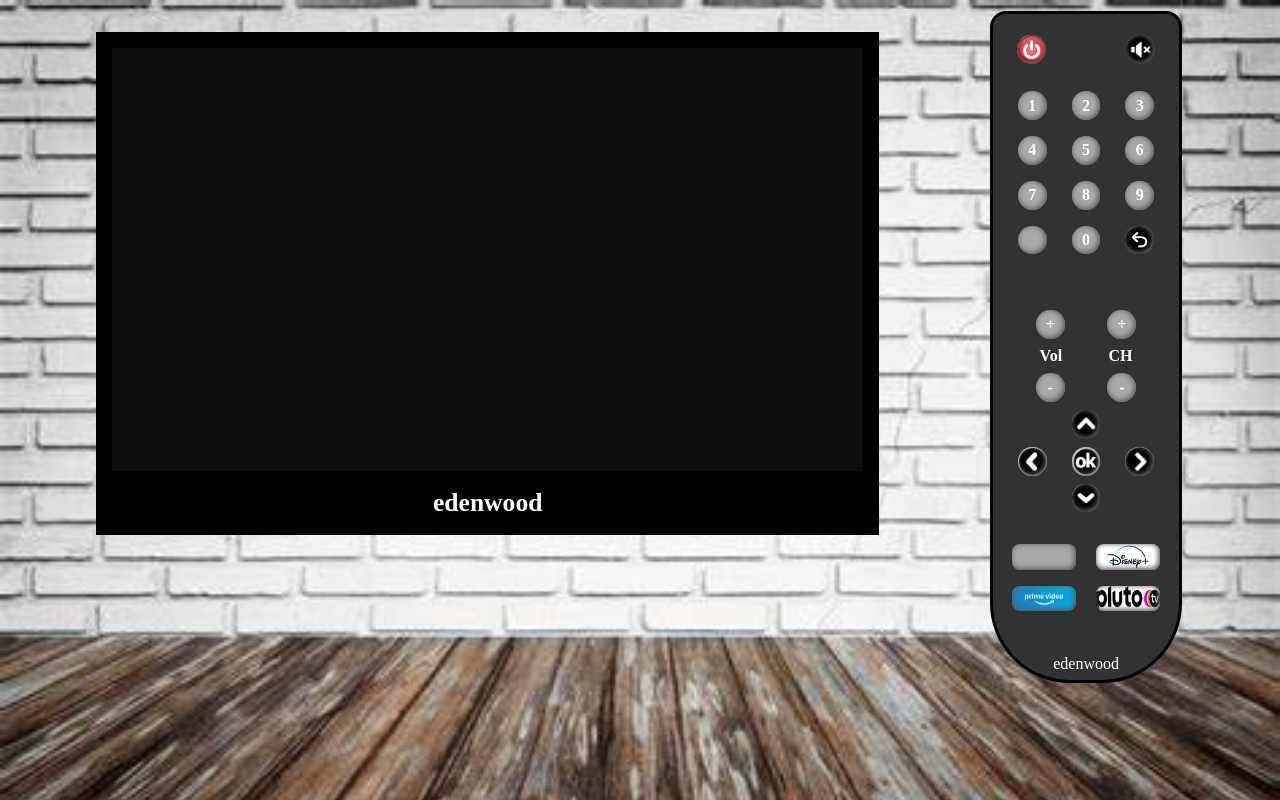
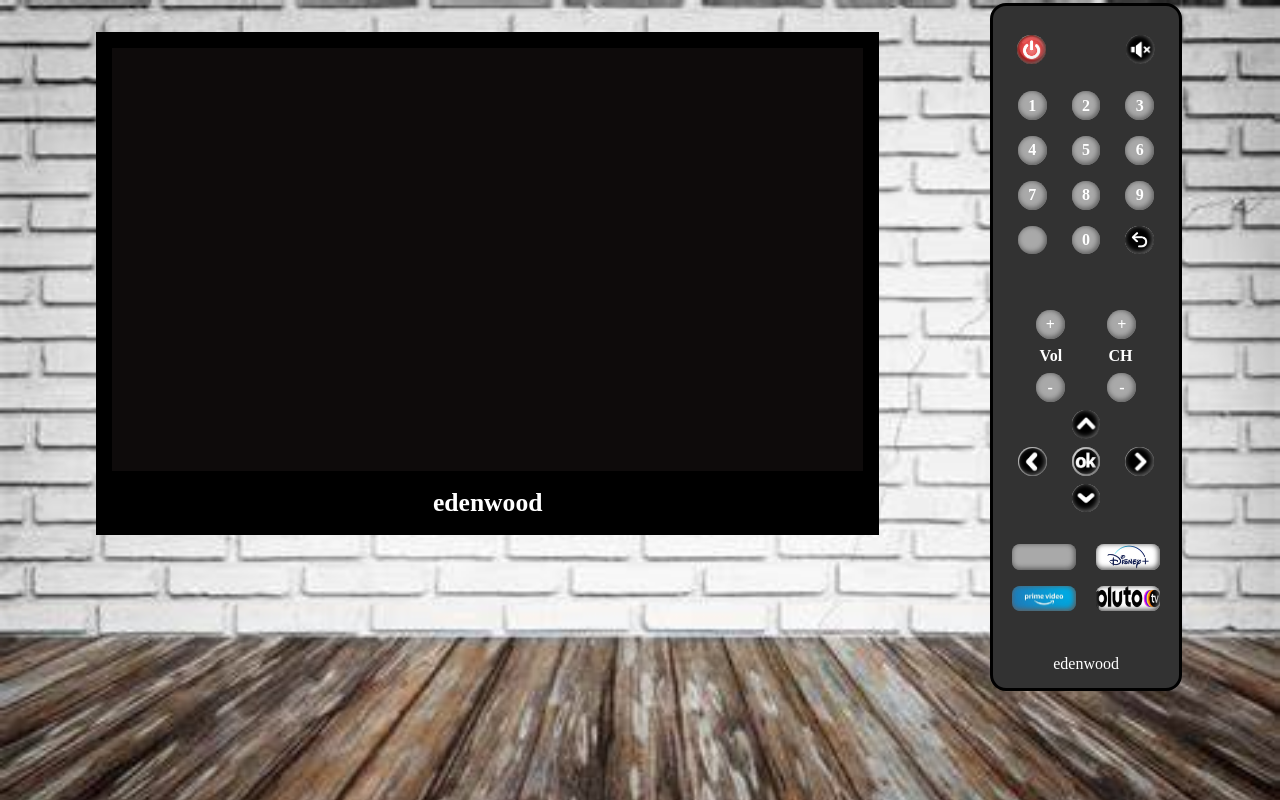
Before and after one commit to Astridvilpa/PoryectEdnd, a plain HTML site: page index.html in a window 1280 px wide. Drawn offline with Linux system fonts and the light colour scheme.

Commit message:
Se agrega una imagen de la Tv, se realiza una modificación al estilo del control, y se empieza a elaborar el REAMED

```diff
--- a/css/style.css
+++ b/css/style.css
@@ -110,7 +110,7 @@ body {
   padding: 0;
   gap: 0.2em;
   width: 12em;
-  height: 42em;
+  height: 43em;
   position: absolute;
   display: flex;
   flex-direction: column;
@@ -118,7 +118,7 @@ body {
   align-items: center;
   border: 0.2em solid black;
   background-color: rgb(50, 50, 50);
-  border-radius: 1em 1em 5em 5em;
+  border-radius: 1em 1em 1em 1em;
 }
 
 #controller {
```
Also changed, not shown: img/fotoTv.png (added), 1 other file.
